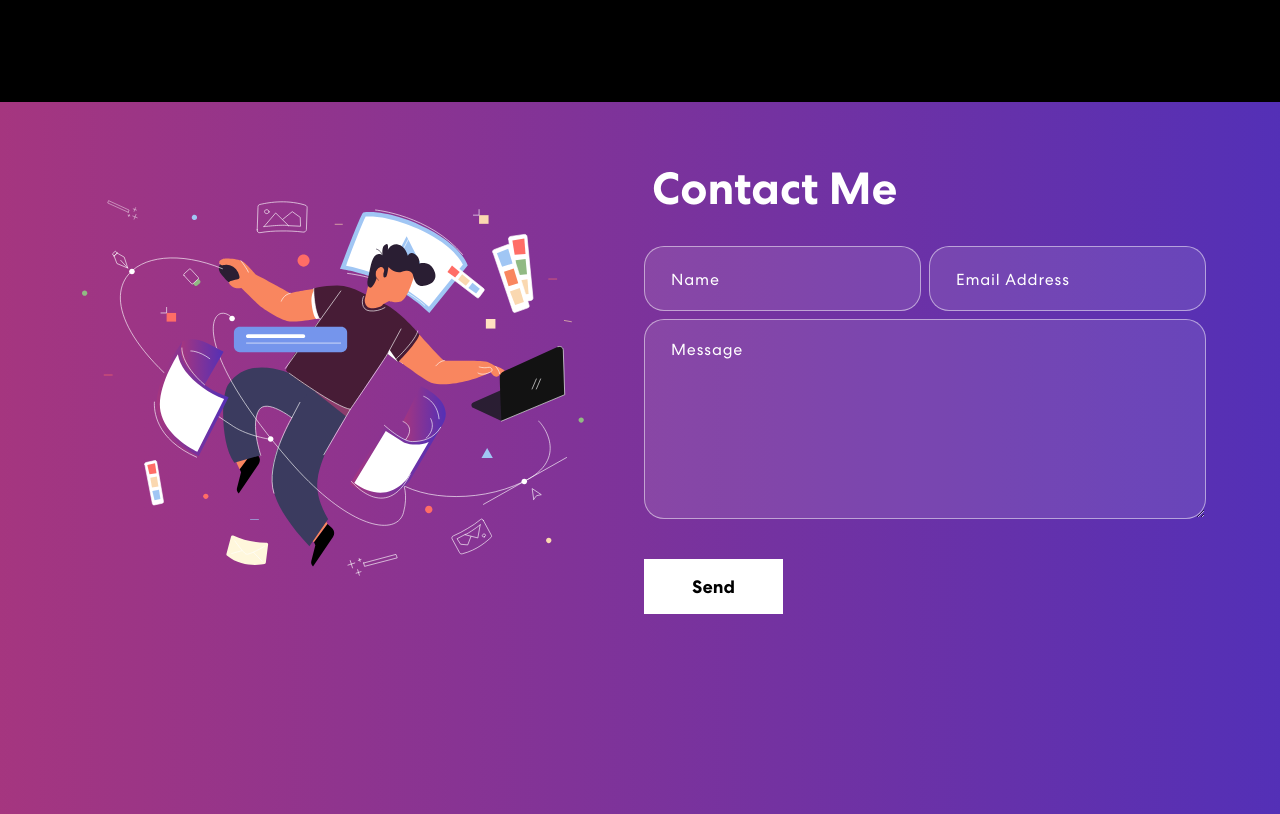
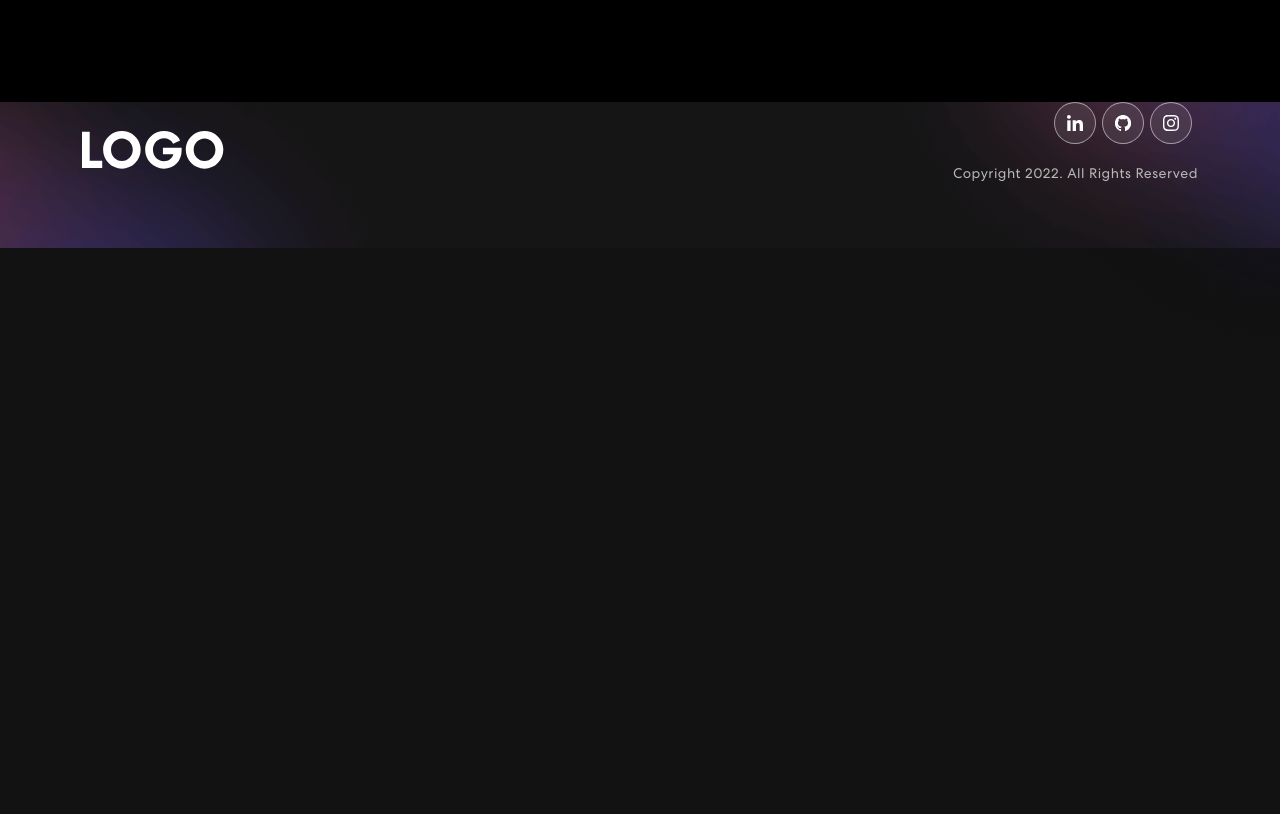
Before and after one commit to esmegl/software-portfolio, a React (Create React App) app: page / in a window 1280 px wide. Shown: the part 1645-2459 px from the top of the page. After the commit the page ends 2006 px from the top, so only its background shows below. Built offline with nearby package versions, Linux system fonts and the light colour scheme.

Commit message:
Updated components animations and added Footer component.

```diff
--- a/package.json
+++ b/package.json
@@ -7,7 +7,9 @@
     "@testing-library/jest-dom": "^5.16.5",
     "@testing-library/react": "^13.4.0",
     "@testing-library/user-event": "^13.5.0",
+    "animate.css": "^4.1.1",
     "bootstrap": "^5.2.1",
+    "core-js": "^3.25.2",
     "react": "^18.2.0",
     "react-animated-css": "^1.2.1",
     "react-bootstrap": "^2.5.0",
--- a/src/App.js
+++ b/src/App.js
@@ -6,7 +6,7 @@ import { NavBar } from './components/NavBar';
 import { Banner } from './components/Banner';
 import { Skills } from './components/Skills';
 import { Projects } from './components/Projects';
-import { Contact } from './components/Contact';
+import { Footer } from './components/Footer';
 
 
 function App() {
@@ -16,7 +16,7 @@ function App() {
     <Banner/>
     <Skills/>
     <Projects/>
-    <Contact/>
+    <Footer/>
     </div>
   );
 }
--- a/src/components/Banner.js
+++ b/src/components/Banner.js
@@ -2,6 +2,8 @@ import { useState, useEffect } from "react";
 import { Container, Row, Col } from "react-bootstrap";
 import { ArrowRightCircle } from "react-bootstrap-icons";
 import headerImg from "../assets/images/header-img.svg";
+import 'animate.css';
+import TrackVisibility from 'react-on-screen';
 
 export const Banner = () => {
 	const [loopNum, setLoopNum] = useState(0);
@@ -45,10 +47,16 @@ export const Banner = () => {
 			<Container>
 				<Row className="align-items-center">
 					<Col xs={12} md={6} xl={7}>
-						<span className="tagline">Welcome!</span>
-						<h1>{`Hello! I'm Esmeralda `}<span className="wrap">{ text }</span></h1>
-						<p>I am a highly motivated self taught software developer with over two years of experience programming.</p>
-						<button onClick={() => console.log('connect')}>Let's Connect <ArrowRightCircle size={25}/> </button>
+						<TrackVisibility>
+						{({ isVisible }) =>
+							<div className={isVisible ? "animate__animated animate__fadeIn" : ""}>
+								<span className="tagline">Welcome!</span>
+								<h1>{`Hello! I'm Esmeralda `}<span className="wrap">{ text }</span></h1>
+								<p>I am a highly motivated self taught software developer with over two years of experience programming.</p>
+								<button onClick={() => console.log('connect')}>Let's Connect <ArrowRightCircle size={25}/> </button>
+							</div>
+						}
+						</TrackVisibility>
 					</Col>
 
 					<Col xs={12} md={6} xl={5}>
--- /dev/null
+++ b/src/components/Footer.js
@@ -0,0 +1,27 @@
+import { Container, Row, Col } from "react-bootstrap";
+import logo from "../assets/images/logo.svg";
+import linkedin from "../assets/images/linkedin.svg";
+import github from "../assets/images/github.png";
+import navIcon3 from "../assets/images/nav-icon3.svg";
+
+export const Footer = () => {
+  return (
+    <footer className="footer">
+      <Container>
+        <Row className="align-items-center">
+          <Col size={12} sm={6}>
+            <img src={logo} alt="Logo" />
+          </Col>
+          <Col size={12} sm={6} className="text-center text-sm-end">
+            <div className="social-icon">
+              <a href="https://www.linkedin.com/in/esmeralda-gallardo-8a4977215/"><img src={linkedin} alt="Icon" /></a>
+              <a href="https://github.com/esmegl"><img src={github} alt="Icon" /></a>
+              <a href="#"><img src={navIcon3} alt="Icon" /></a>
+            </div>
+            <p>Copyright 2022. All Rights Reserved</p>
+          </Col>
+        </Row>
+      </Container>
+    </footer>
+  )
+}
--- a/src/components/NavBar.js
+++ b/src/components/NavBar.js
@@ -50,8 +50,8 @@ export const NavBar = () => {
           </Nav>
           <span className="navbar-text">
           	<div className="social-icon">
-          		<a href="#"><img src={linkedin} alt=""/></a>
-          		<a href="#"><img src={github} alt=""/></a>
+          		<a href="https://www.linkedin.com/in/esmeralda-gallardo-8a4977215/"><img src={linkedin} alt=""/></a>
+          		<a href="https://github.com/esmegl"><img src={github} alt=""/></a>
           		<a href="#"><img src={navIcon3} alt=""/></a>
           	</div>
           	<button className="vvd" onClick={ () => console.log('Connect')}>
--- a/src/components/Projects.js
+++ b/src/components/Projects.js
@@ -5,6 +5,8 @@ import project1 from "../assets/images/project-img1.png";
 import project2 from "../assets/images/project-img2.png";
 import lovebets from "../assets/images/lovebets_home.png";
 import colorSharp2 from "../assets/images/color-sharp2.png";
+import 'animate.css';
+import TrackVisibility from 'react-on-screen';
 
 export const Projects = () => {
 
@@ -31,8 +33,14 @@ export const Projects = () => {
 			<Container>
 				<Row>
 					<Col>
-						<h2>Projects</h2>
-						<p>Lorem ipsum</p>
+						<TrackVisibility>
+						{({ isVisible }) =>
+							<div className={isVisible ? "animate__animated animate__bounce" : ""}>
+								<h2>Projects</h2>
+								<p>Lorem ipsum</p>
+							</div>
+						}
+						</TrackVisibility>
 					</Col>
 				</Row>
 				<Row>
```
Also changed, not shown: 1 other file (tests, documents, lock files or other folders).
